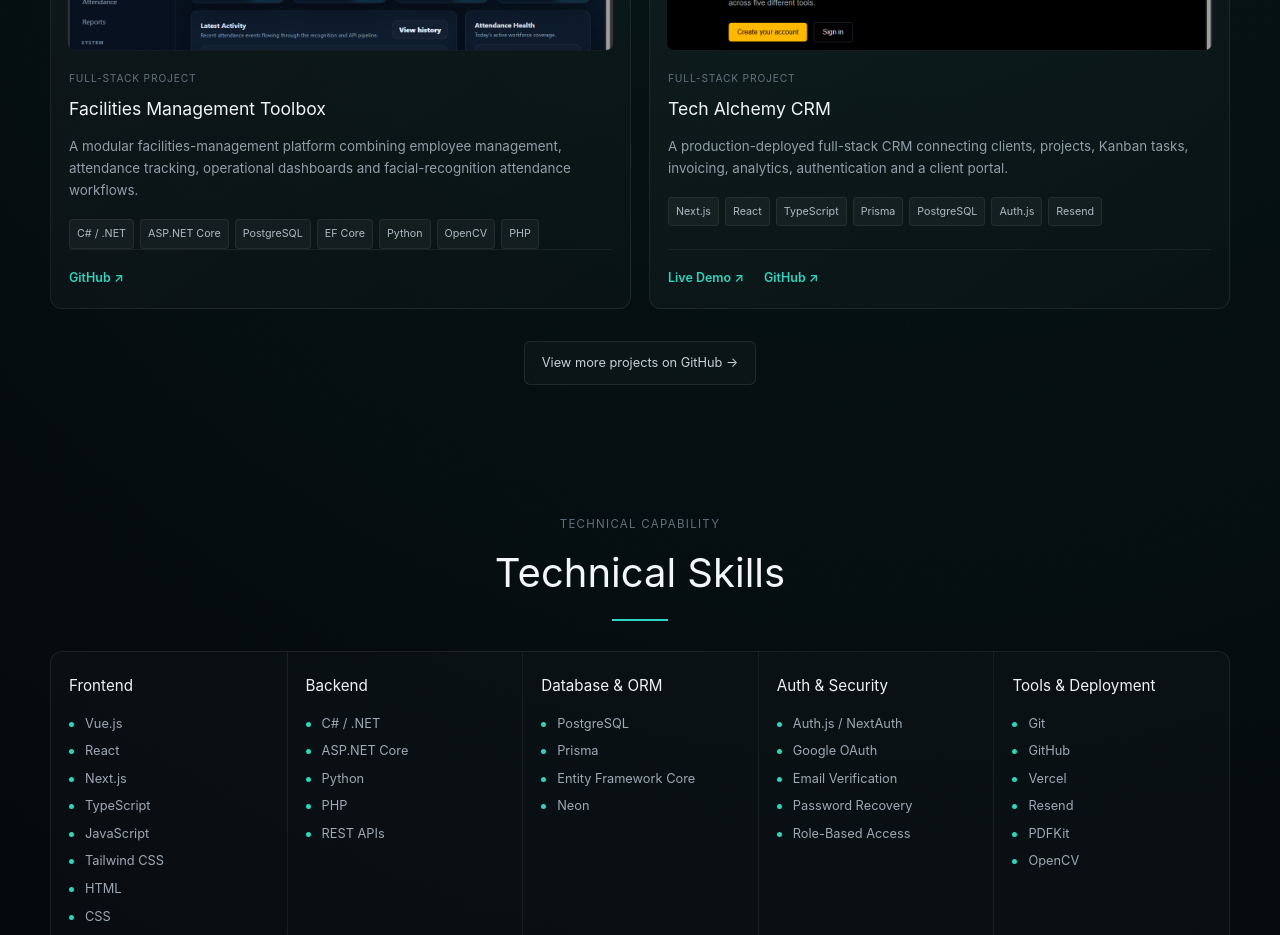
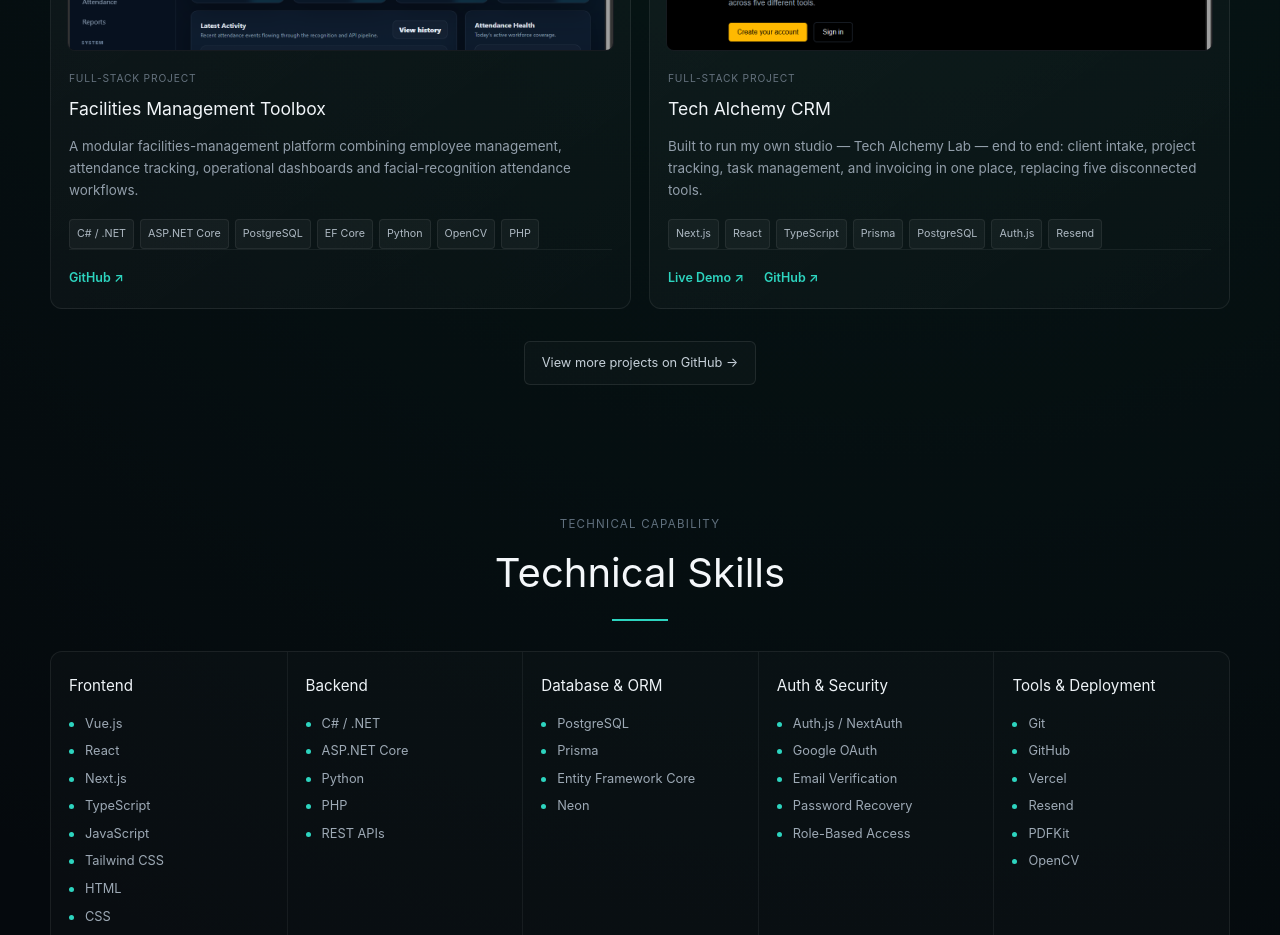
Before and after one commit to keketsoleu25/recruiter-magnet, a Vue app: page / in a window 1280 px wide. Shown: the part 1300-2235 px from the top of the page. Built offline with nearby package versions, Linux system fonts and the light colour scheme.

Commit message:
Update CRM project story for recruiters

```diff
--- a/src/components/ProjectsSection.vue
+++ b/src/components/ProjectsSection.vue
@@ -57,7 +57,7 @@ const projects: Project[] = [
     number: '02',
     title: 'Tech Alchemy CRM',
     description:
-      'A production-deployed full-stack CRM connecting clients, projects, Kanban tasks, invoicing, analytics, authentication and a client portal.',
+      'Built to run my own studio — Tech Alchemy Lab — end to end: client intake, project tracking, task management, and invoicing in one place, replacing five disconnected tools.',
     technologies: [
       'Next.js',
       'React',
```
